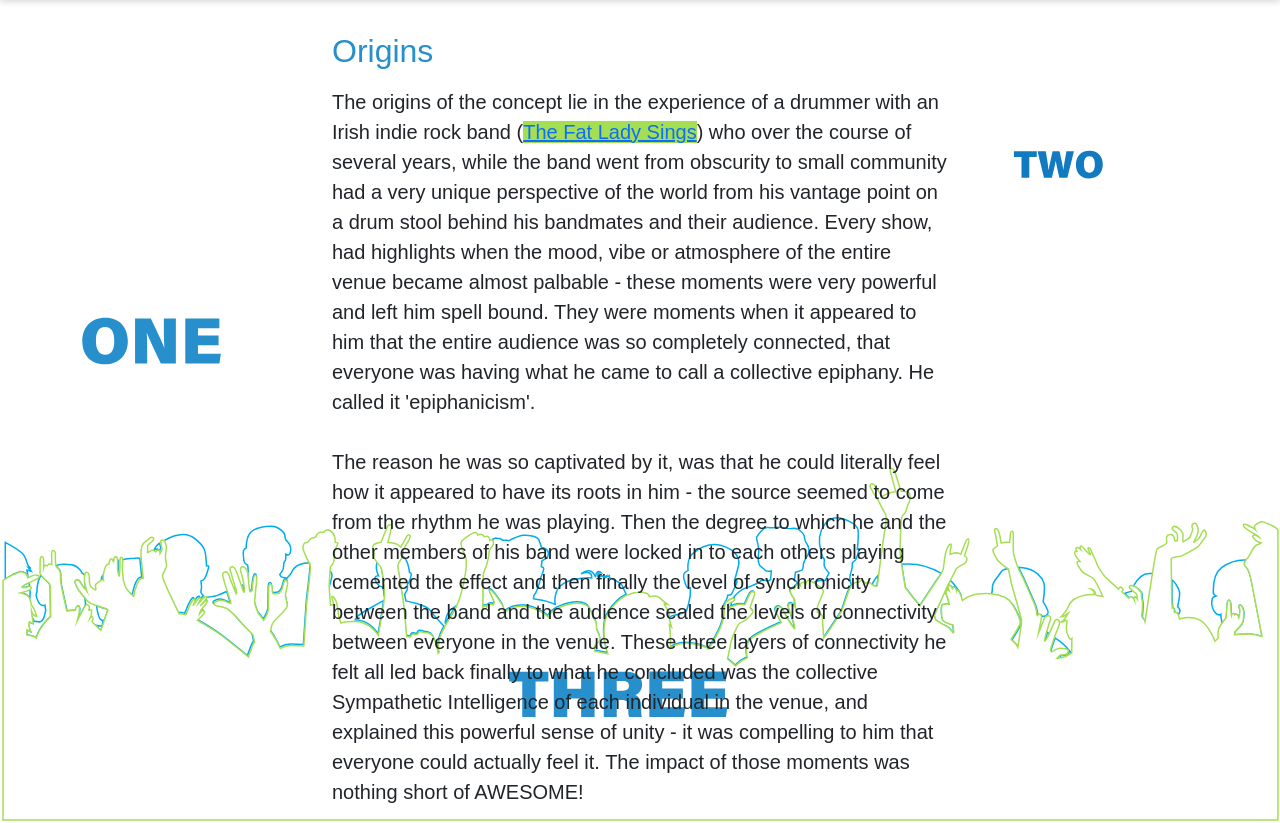
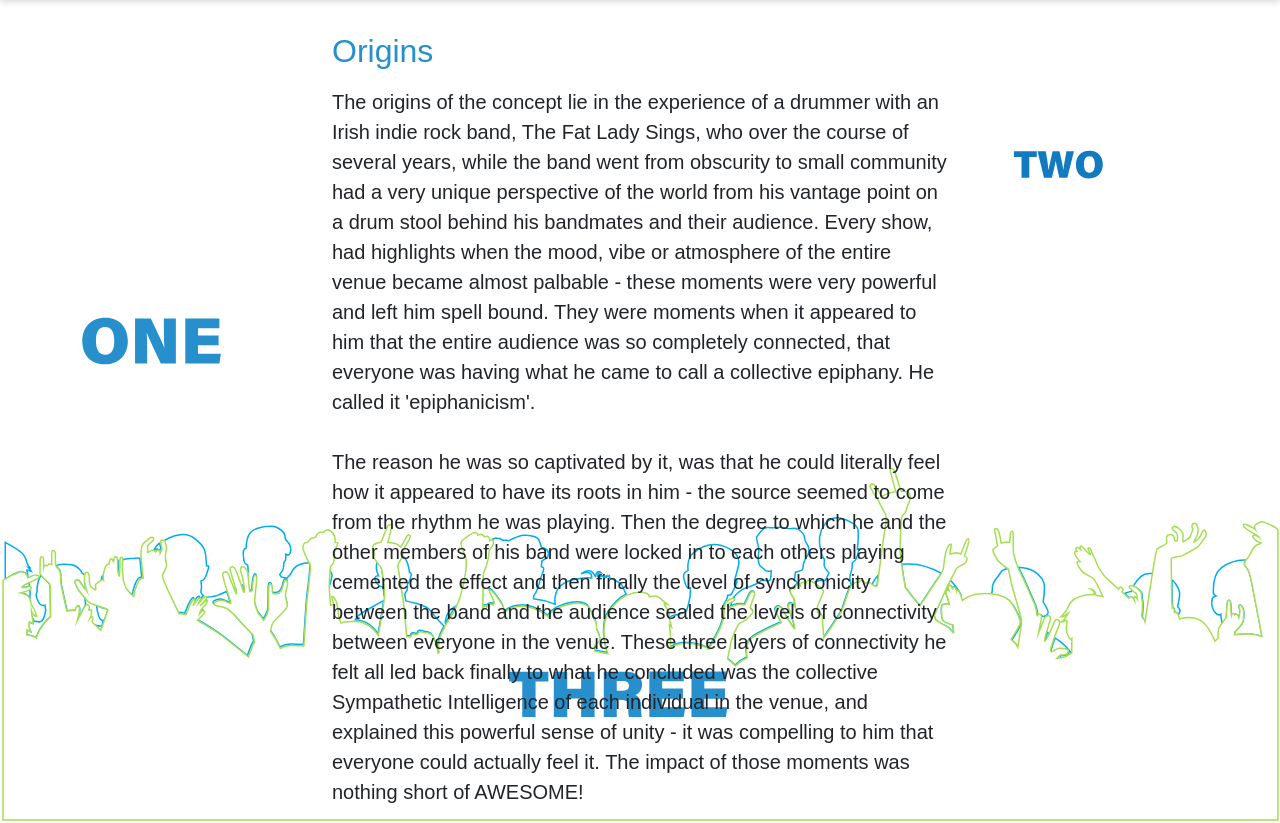
Before and after one commit to Sympathetic-Intelligence/tcfsi-flask-app, a Flask app: page /origins in a window 1280 px wide. Shown: the part 108-931 px from the top of the page. Run offline with Flask 3, Linux system fonts and the light colour scheme.

Commit message:
Update origins.html
Removed Link

```diff
--- a/templates/origins.html
+++ b/templates/origins.html
@@ -13,7 +13,7 @@
 		<div class="col-lg-6">
 			<h2 class="mt-3 mb-3">Origins</h2>
 			<p class="fs-5">
-				The origins of the concept lie in the experience of a drummer with an Irish indie rock band (<a href="https://en.wikipedia.org/wiki/The_Fat_Lady_Sings" target="blank" class="bg-green">The Fat Lady Sings</a>)  who over the course of several years, while the band went from obscurity to small community had a very unique perspective of the world from his vantage point on a drum stool behind his bandmates and their audience. Every show, had highlights when the mood, vibe or atmosphere of the entire venue became almost palbable - these moments were very powerful and left him spell bound. They were moments when it appeared to him that the entire audience was so completely connected, that everyone was having what he came to call a collective epiphany. He called it 'epiphanicism'.
+				The origins of the concept lie in the experience of a drummer with an Irish indie rock band, The Fat Lady Sings, who over the course of several years, while the band went from obscurity to small community had a very unique perspective of the world from his vantage point on a drum stool behind his bandmates and their audience. Every show, had highlights when the mood, vibe or atmosphere of the entire venue became almost palbable - these moments were very powerful and left him spell bound. They were moments when it appeared to him that the entire audience was so completely connected, that everyone was having what he came to call a collective epiphany. He called it 'epiphanicism'.
 				<br><br>
 				The reason he was so captivated by it, was that he could literally feel how it appeared to have its roots in him - the source seemed to come from the rhythm he was playing. Then the degree to which he and the other members of his band were locked in to each others playing cemented the effect and then finally the level of synchronicity between the band and the audience sealed the levels of connectivity between everyone in the venue. These three layers of connectivity he felt all led back finally to what he concluded was the collective Sympathetic Intelligence of each individual in the venue, and explained this powerful sense of unity - it was compelling to him that everyone could actually feel it. The impact of those moments was nothing short of AWESOME!
 			</p>
```
